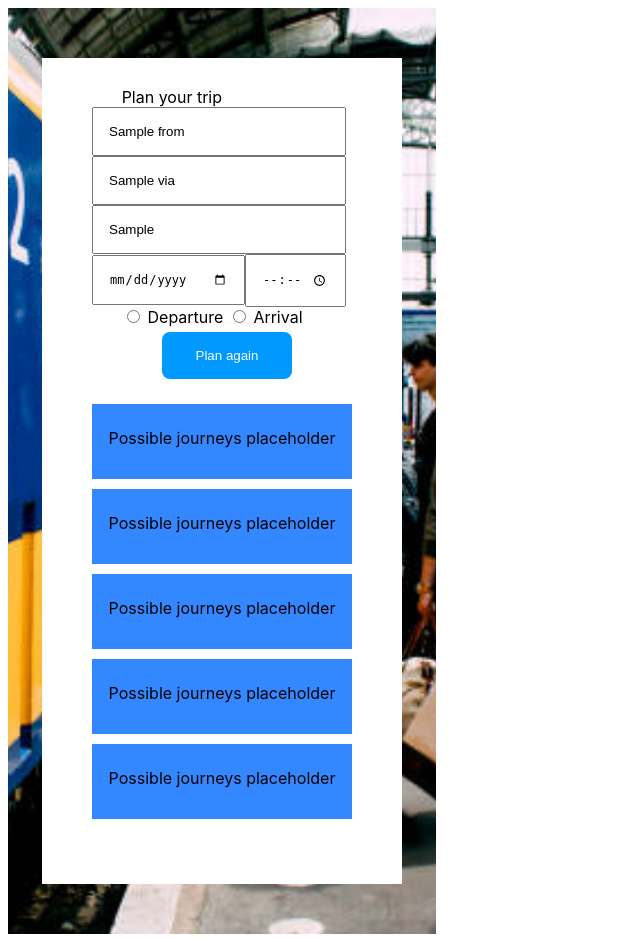
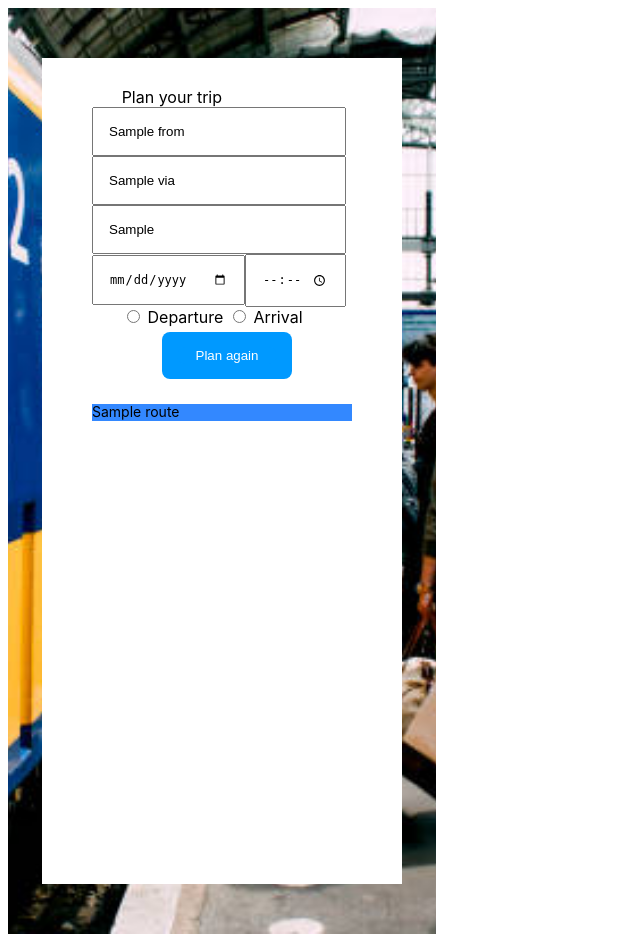
Before and after one commit to lotteph/DSCS, a Flask app: template templates/possible_journeys.html in a window 1280 px wide. Shown: the whole page, without its empty margins (0-640 px from the left). Run offline with Flask 2, Linux system fonts and the light colour scheme; the template is opened without the code that fills it: most values are stand-ins (such as "Sample title", 1, 10 or a date in 2020); some libraries are stand-ins or nearby versions.

Commit message:
worked on flask and google maps api

```diff
--- a/app.py
+++ b/app.py
@@ -11,14 +11,97 @@ from flask import Flask, redirect, url_for, request, render_template
 app = Flask(__name__)
 
 DARKSKY_KEY = "d07fa9b030dfc7ae1a1897828f0e01de"
+GOOGLE_MAPS_KEY = "AIzaSyAJiy_cEFCxdnBHlWCvnnlVBj6zcTfZfSk"
 
 def get_darksky_features(longitude, latitude, date):
     unix_date = mktime(date.timetuple())
-    URL = "https://api.darksky.net/forecast/" + DARKSKY_KEY + "/" + str(latitude) + "," + str(longitude) + "," + str(int(unix_date)) +"?exclude=minutely,hourly,daily,alerts,flags&units=ca"
+    URL = "https://api.darksky.net/forecast/" + DARKSKY_KEY + "/" + str(latitude) + "," + str(longitude) + "," + str(int(unix_date)) +"?exclude=daily,alerts,flags&units=ca"
     r = requests.get(URL)
     json_str = r.content.decode("utf8").replace("'", '"')
     json_object = json.loads(json_str)
     return json_object
+
+def parse_json(json_resp):
+    if json_resp['status'] == 'OK':
+        all_journeys = []
+        num_journeys = 0
+
+        for i in range(len(json_resp['routes'])):
+            route = json_resp['routes'][i]['legs'][0]
+            if 'arrival_time' in route:
+                num_journeys += 1
+                walk_time = 0
+                for step in route['steps']:
+                    if step['travel_mode'] == 'WALKING':
+                        walk_time += step['duration']['value']
+                walk_time = round(walk_time / 60)
+
+                ts_arr = int(route['arrival_time']['value'])
+                arrival_time = datetime.datetime.utcfromtimestamp(ts_arr).strftime('%H:%M')
+                ts_dep = int(route['departure_time']['value'])
+                departure_time = datetime.datetime.utcfromtimestamp(ts_dep).strftime('%H:%M')
+                # distance = route['distance']['text']
+                duration = route['duration']['text']
+                # start_address = route['start_address'].split(',')[0]
+                # end_address = route['end_address'].split(',')[0]
+                # end_location = route['end_location']
+                icons = get_transport_icons(route)
+                results = [departure_time, arrival_time, duration, walk_time, icons, len(icons)-1]
+                all_journeys.append(results)
+        all_journeys.append(num_journeys)
+
+    else:
+        all_journeys = ['No routes found']
+
+    return all_journeys
+
+def get_google_route(form_data):
+    ORIG = form_data['from']
+    DEST = form_data['to']
+    form_date = form_data['date'].split('-')
+    form_time = form_data['time'].split(':')
+    date = datetime.datetime(int(form_date[0]), int(form_date[1]), int(form_date[2]), int(form_time[0]), int(form_time[1]))
+    TIME = str(int(mktime(date.timetuple())))
+    print(TIME)
+
+    if form_data['journey_type'] == 'Departure':
+        url = "https://maps.googleapis.com/maps/api/directions/json?origin=" + ORIG + "&destination=" + DEST + "&mode=transit&departure_time=" + TIME + "&key=" + GOOGLE_MAPS_KEY + "&alternatives=true"
+    else:
+        url = "https://maps.googleapis.com/maps/api/directions/json?origin=" + ORIG + "&destination=" + DEST + "&mode=transit&arrival_time=" + TIME + "&key=" + GOOGLE_MAPS_KEY + "&alternatives=true"
+    payload={}
+    headers = {}
+    response = requests.request("GET", url, headers=headers, data=payload)
+    json_resp = json.loads(response.text)
+    results = parse_json(json_resp)
+
+    return results
+
+def get_transport_icons(route):
+    transit_modes = []
+    icons = []
+
+    for step in route['steps']:
+        if step['travel_mode'] == 'TRANSIT':
+            transit_modes.append(step['transit_details']['line']['vehicle']['name'])
+        else:
+            if step['duration']['value'] > 60:
+                transit_modes.append(step['travel_mode'])
+
+    for mode in transit_modes:
+        if mode == 'WALKING':
+            icons.append('ph-person-simple-walk')
+        elif mode == 'Bus':
+            icons.append('ph-bus')
+        elif mode == 'Train':
+            icons.append('ph-train-regional')
+        elif mode == 'Metro':
+            icons.append('ph-train-simple')
+        elif mode == 'Tram':
+            icons.append('ph-train')
+        else:
+            icons.append('ph-question')
+
+    return icons
 
 def determine_weather_icon(icon):
     if icon == 'clear-day':
@@ -46,8 +129,8 @@ def determine_weather_icon(icon):
 def index():
     g = geocoder.ip('me')
     weather = get_darksky_features(g.latlng[1], g.latlng[0], datetime.datetime.today())
-    print(g.city)
-    print(weather)
+    # print(g.city)
+    # print(weather)
     icon = determine_weather_icon(weather['currently']['icon'])
     data = [weather, g.city, icon]
     return render_template('homepage.html', weather=data)
@@ -56,14 +139,20 @@ def index():
 def possiblejourneys():
     if request.method == 'POST':
         result = request.form
-        print(result)
+        # print(result)
+        route = get_google_route(result)
     else:
         result = []
-    return render_template('possible_journeys.html', result=result)
+    return render_template('possible_journeys.html', result=result, route=route)
 
 @app.route('/journeydetails')
 def journeydetails():
-    return render_template('journey_details.html')
+    journey_details = request.args.get('journey_details', None)
+    g = geocoder.ip('me')
+    weather = get_darksky_features(g.latlng[1], g.latlng[0], datetime.datetime.today())
+    icon = determine_weather_icon(weather['currently']['icon'])
+    data = [weather, g.city, icon]
+    return render_template('journey_details.html', weather=data)
 
 if __name__ == '__main__':
    app.run(debug = True)
--- a/static/layout.css
+++ b/static/layout.css
@@ -163,11 +163,33 @@ input[type=submit] {
 
 .possible_journey {
   width: 260px;
-  height: 25px;
+  /* height: 75px; */
   background-color: #3388FF;
-  text-align: center;
-  padding: 25px 0;
+  /* text-align: center; */
+  /* padding: 25px 0; */
   margin: 10px 0;
+  font-size: 14px;
+}
+
+.possible_journey_dep_arr {
+    padding-top: 10px;
+    padding-left: 10px;
+    padding-right: 10px;
+    padding-bottom: 10px;
+}
+
+.possible_journey_transport_icons {
+    padding-bottom: 10px;
+    padding-left: 10px;
+    padding-right: 10px;
+}
+
+.possible_journey_time {
+    float: right;
+}
+
+.possible_journey_distance {
+    float: right;
 }
 
 .maps_overlay {
--- a/templates/journey_details.html
+++ b/templates/journey_details.html
@@ -17,6 +17,11 @@
             <br><br><br><br>
             ~~ Journey details ~~
 
+            <div class="journey_weather">
+                Weather forecast for {{ weather[1] }}: <i class="{{ weather[2] }}"></i><br>
+                {{ weather[0]['hourly']['summary'] }}
+            </div>
+
         </div>
     </div>
 </div>
--- a/templates/possible_journeys.html
+++ b/templates/possible_journeys.html
@@ -41,13 +41,35 @@
             </div>
 
             <div class="possible_journeys_placeholder">
-                {% for i in range(5) %}
-                    <a href="http://localhost:5000/journeydetails">
+                {% if route|length == 1 %}
+                    <!-- <a href="http://localhost:5000/journeydetails"> -->
                         <div class="possible_journey">
-                            Possible journeys placeholder
+                            {{ route[0] }}
                         </div>
-                    </a>
-                {% endfor %}
+                    <!-- </a> -->
+                {% else %}
+                    {% for i in range(0, route[-1]) %}
+                        <a href="{{ url_for('journeydetails', journey_details=route[i]) }}">
+                            <div class="possible_journey">
+                                <div class="possible_journey_dep_arr">
+                                    {{ route[i][0] }} <i class="ph-arrow-right"></i> {{ route[i][1] }}
+                                    <div class="possible_journey_time">
+                                        <i class="ph-clock"></i> {{ route[i][2] }}
+                                    </div>
+                                </div>
+
+                                <div class="possible_journey_transport_icons">
+                                    {% for i in range(route[i][-1]) %}
+                                        <i class="{{ route[i][-2][i] }}"></i><i class="ph-arrow-right"></i>
+                                    {% endfor %}<i class="{{ route[i][-2][-1] }}"></i>
+                                    <div class="possible_journey_distance">
+                                        <i class="ph-person-simple-walk"></i> {{ route[i][3] }} mins
+                                    </div>
+                                </div>
+                            </div>
+                        </a>
+                    {% endfor %}
+                {% endif %}
             </div>
 
 
```
Also changed, not shown: 1 other file.
